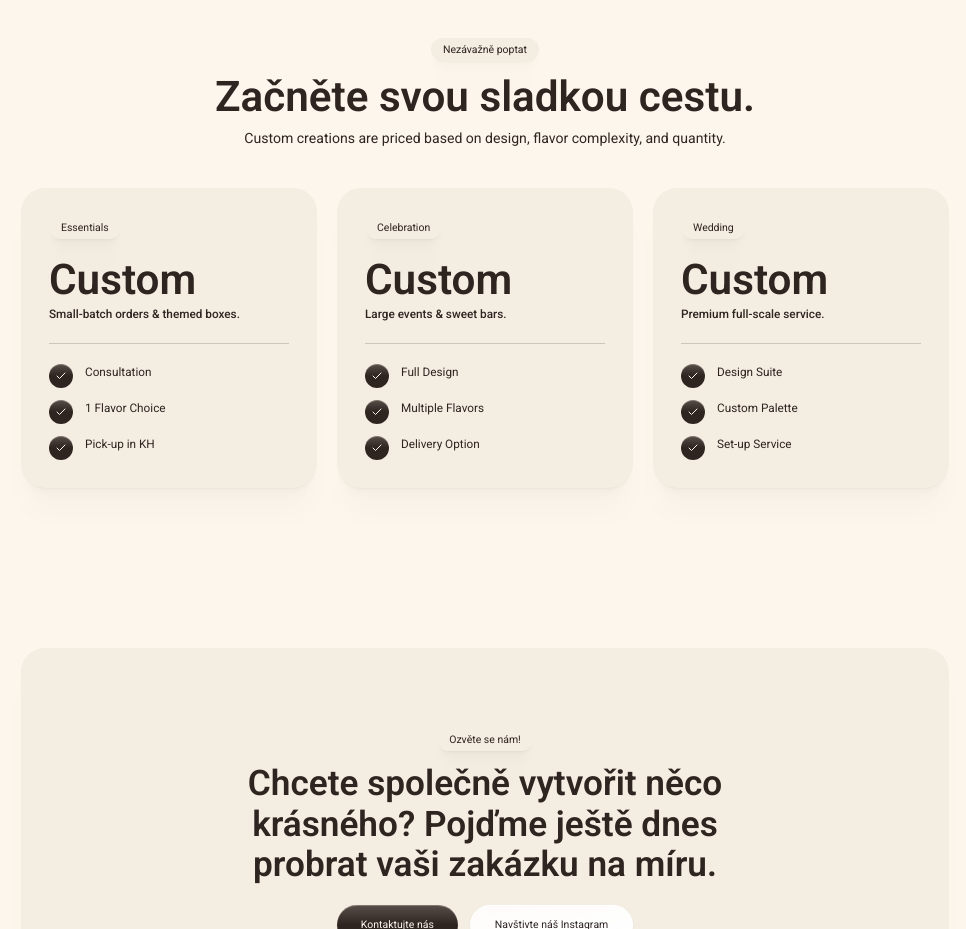
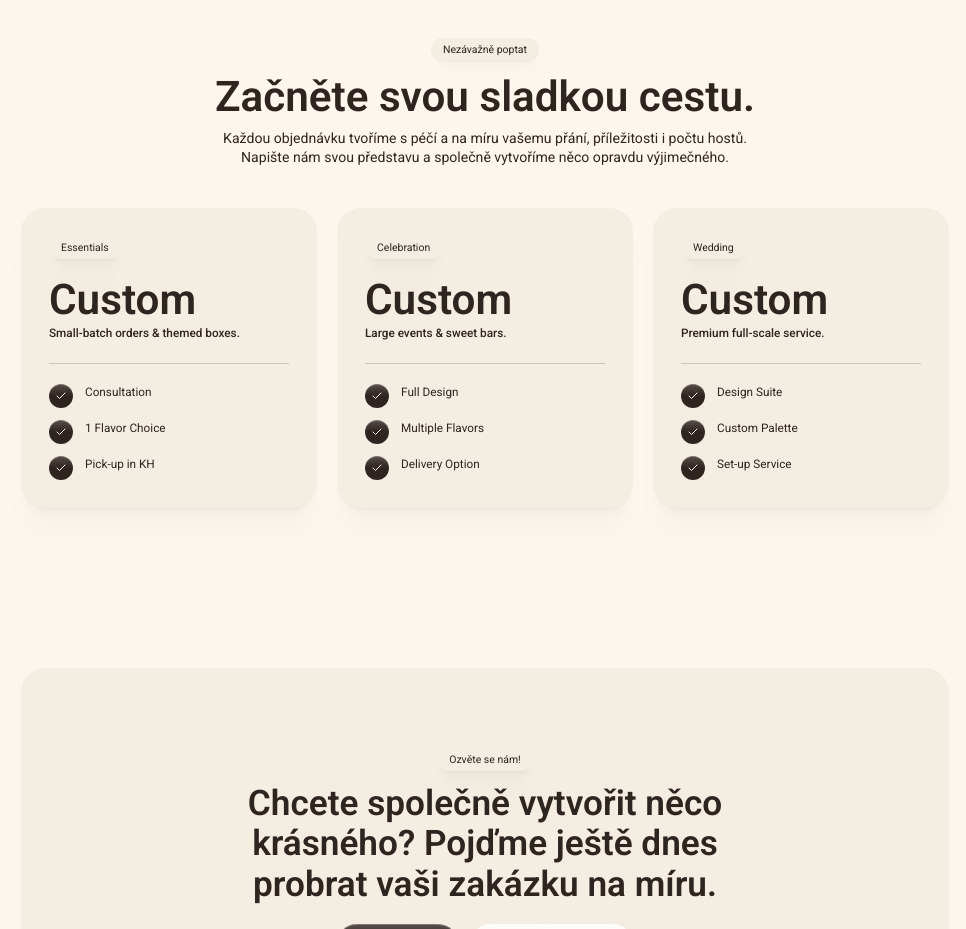
Before and after one commit to dmytro-webild/e6e0795c-41e9-41ee-9c49-ff970b5c7125, a React (Vite) app: page / in a window 1280 px wide. Shown: the part 6120-7049 px from the top of the page, without its empty margins (155-1121 px from the left). Built offline with nearby package versions, Linux system fonts and the light colour scheme; a web font is replaced by a local one.

Commit message:
Update src/pages/HomePage/sections/Pricing.tsx

```diff
--- a/src/pages/HomePage/sections/Pricing.tsx
+++ b/src/pages/HomePage/sections/Pricing.tsx
@@ -13,7 +13,7 @@ export default function PricingSection(): React.JSX.Element {
                 tag="Nezávažně poptat
 "
                 title="Začněte svou sladkou cestu."
-                description="Custom creations are priced based on design, flavor complexity, and quantity."
+                description="Každou objednávku tvoříme s péčí a na míru vašemu přání, příležitosti i počtu hostů. Napište nám svou představu a společně vytvoříme něco opravdu výjimečného."
                 plans={[
                   { tag: "Essentials", price: "Custom", description: "Small-batch orders & themed boxes.", features: ["Consultation", "1 Flavor Choice", "Pick-up in KH"] },
                   { tag: "Celebration", price: "Custom", description: "Large events & sweet bars.", features: ["Full Design", "Multiple Flavors", "Delivery Option"] },
```
